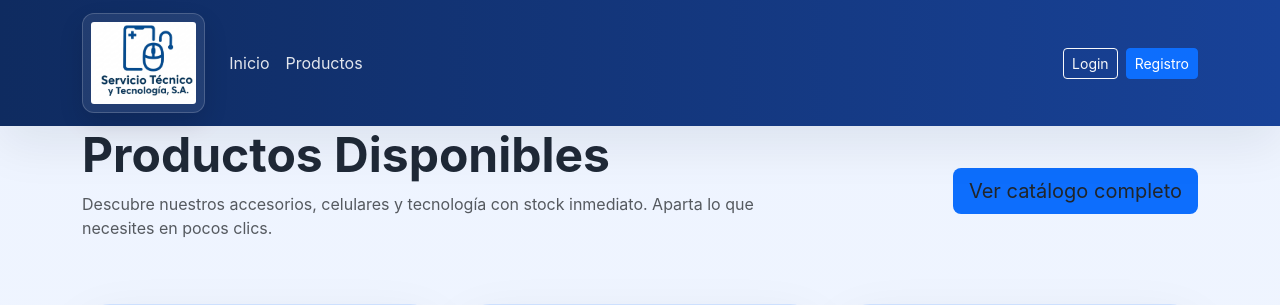
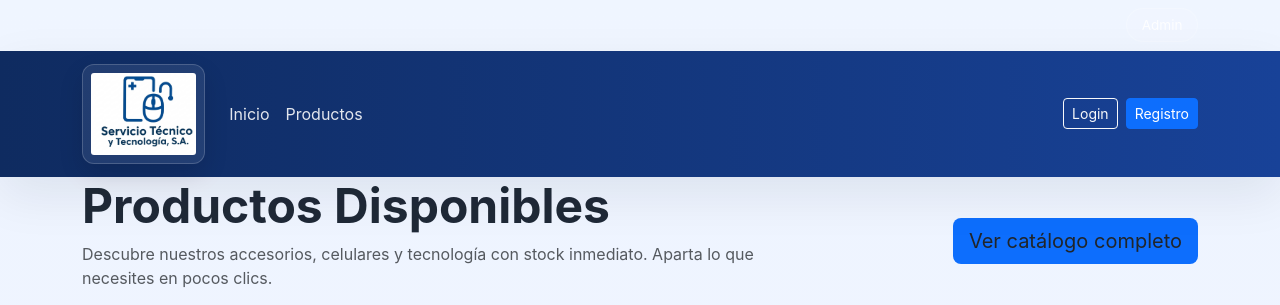
Before and after one commit to camilouan/servicio-tecnico-web, a Django app: page /home/ in a window 1280 px wide. Shown: the top 305 px of the page. Run offline with Django 5.2, Linux system fonts and the light colour scheme; data comes from the database, SQL or seed files in the repository; data that the repository does not hold is empty.

Commit message:
boton admin

```diff
--- a/inventario/static/inventario/css/styles.css
+++ b/inventario/static/inventario/css/styles.css
@@ -47,6 +47,31 @@ main {
 }
 .navbar .nav-link {
   color: rgba(255, 255, 255, 0.88);
+}
+
+.admin-entry {
+  background: rgba(255, 255, 255, 0.06);
+  border-bottom: 1px solid rgba(255, 255, 255, 0.08);
+}
+
+.admin-entry-button {
+  display: inline-flex;
+  align-items: center;
+  justify-content: center;
+  padding: 0.35rem 0.9rem;
+  border-radius: 999px;
+  border: 1px solid rgba(255, 255, 255, 0.18);
+  color: rgba(255, 255, 255, 0.85);
+  background: rgba(255, 255, 255, 0.08);
+  font-size: 0.85rem;
+  text-decoration: none;
+  transition: all 0.25s ease;
+}
+
+.admin-entry-button:hover {
+  background: rgba(255, 255, 255, 0.16);
+  color: #ffffff;
+  transform: translateY(-1px);
 }
 .navbar .nav-link:hover,
 .navbar .nav-link.active {
--- a/inventario/templates/base.html
+++ b/inventario/templates/base.html
@@ -11,6 +11,12 @@
     {% block extra_css %}{% endblock %}
 </head>
 <body class="bg-soft">
+
+<div class="admin-entry py-2">
+    <div class="container d-flex justify-content-end">
+        <a href="/admin/" class="admin-entry-button">Admin</a>
+    </div>
+</div>
 
 <nav class="navbar navbar-expand-lg navbar-dark navbar-glow sticky-top">
     <div class="container">
```
